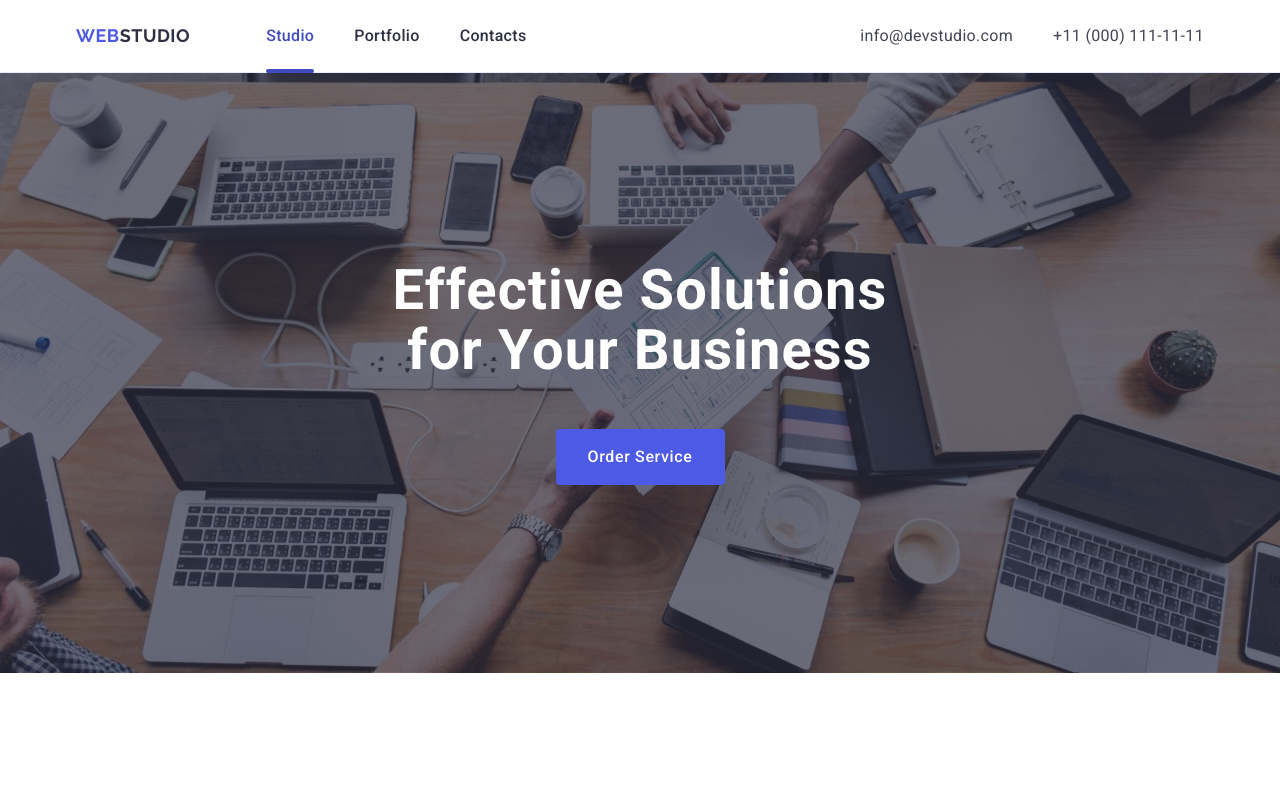
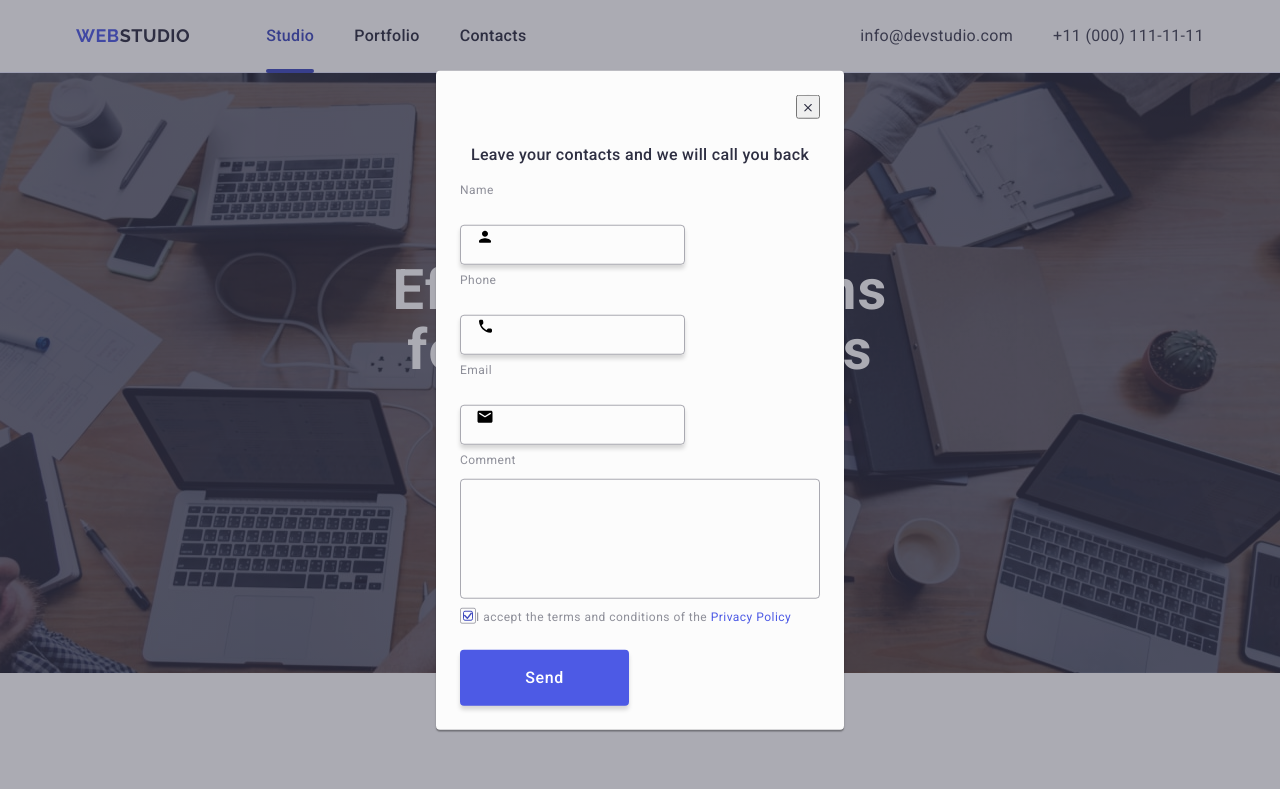
Before and after one commit to innabratashchuk/goit-markup-hw-05, a plain HTML site: page index.html in a window 1280 px wide. Shown: the top 789 px of the page. Drawn offline with nearby package versions, Linux system fonts and the light colour scheme.

Commit message:
add button

```diff
--- a/css/styles.css
+++ b/css/styles.css
@@ -547,6 +547,8 @@ transform: translateY(0);
         background: #fcfcfc;
         padding: 24px;
         transform: translate(-50%, -50%);
+        transition: transform 250ms cubic-bezier(0.4, 0, 0.2, 1);
+        padding: 72px 24px 24px 24px;
 }
 
 /* form*/
@@ -556,31 +558,29 @@ button {
     font-family: inherit;
     line-height: inherit;
 }
+
+
 .form-close {
-    width: 24px;
-    height: 24px;
-    margin-bottom: 29px;
-}
-.modal-close {
     position: absolute;
     top: 24px;
     right: 24px;
-    border: 1px solid #8e8f99;
+    border: 1px solid rgba(0, 0, 0, 0.1);
     border-radius: 50%;
 
     background: #e7e9fc;
 
     width: 24px;
     height: 24px;
-            border-radius: 100%;
-    fill: #e7e9fc;
-                stroke-width: 1px;
-                stroke: rgba(0, 0, 0, 0.1);
+    margin-bottom: 29px;
+
     display: flex;
     justify-content: center;
     align-items: center;
+    padding: 0;
+    cursor: pointer;
+    transition: background-color 250ms cubic-bezier(0.4, 0, 0.2, 1), border 250ms cubic-bezier(0.4, 0, 0.2, 1);
+}
 
-}
 .icon-close {
     fill: #2e2f42;
 }
@@ -600,6 +600,7 @@ button {
         flex-direction: column;
         gap: 8px;
         border-radius: 4px;
+        margin-bottom: 8px;
 
 }
 .form-label {
@@ -625,7 +626,10 @@ button {
 
 
 }
+.form-input:focus {
+    border-color: #4D5AE5;
 
+}
 .form-icon {
     position: absolute;
     left: 16px;
@@ -643,6 +647,21 @@ input::placeholder {
         letter-spacing: 0.04em;
         color: #8e8f99;
 
+}
+.modal-textarea {
+    width: 100%;
+    height: 120px;
+    font-size: 12px;
+    line-height: 1.17;
+    letter-spacing: 0.04em;
+    color: rgba(46, 47, 66, 0.4);
+    border: 1px solid rgba(46, 47, 66, 0.4);
+    border-radius: 4px;
+    background-color: transparent;
+    padding: 8px 16px;
+    outline: transparent;
+    resize: none;
+    transition: border-color 250ms cubic-bezier(0.4, 0, 0.2, 1);
 }
 .privacy {
     margin-bottom: 24px;
@@ -708,4 +727,9 @@ input::placeholder {
 .modal-button:focus
 {
     background-color: #404BBF;
+    border: none;
 }
+
+/* fill: #e7e9fc;
+stroke-width: 1px;
+stroke: rgba(0, 0, 0, 0.1); */
--- a/index.html
+++ b/index.html
@@ -468,12 +468,12 @@
           <p class="label-text">Subscribe</p>
           <form class="footer-form">
             <label class="footer-label" for="footer-input-email"></label>
-            <div class="footer-input">
+
             <input
               class="form-input"
               name="footer-input-email"
               id="footer-input-email"
-                type="text"
+              type="email"
               placeholder="E-mail"
             />
             <button class="footer-button" type="submit">
@@ -482,31 +482,30 @@
                 <use href="./images/icons.svg#icon-icon-telegram"></use>
               </svg>
             </button>
-            </div>
           </form>
         </div>
       </div>
     </footer>
-    <div class="modal-overlay">
+    <div class="modal-overlay is-open">
       <div class="modal">
         <div class="form-close">
-          <a href="" class="modal-close">
+          <button type="button" class="modal-close">
             <svg class="icon-close" width="8" height="8">
               <use href="./images/icons.svg#icon-close-black"></use>
             </svg>
-          </a>
+          </button>
         </div>
         <p class="callback-text">
           Leave your contacts and we will call you back
         </p>
         <form name="callback" autocomplete="off" novalidate>
           <div class="form-field">
-            <label class="form-label" for="input-name">Name</label>
+            <label class="form-label" for="user-name">Name</label>
             <div class="input-wrapper">
               <input
                 class="form-input"
-                name="input-name"
-                id="input-name"
+                name="user-name"
+                id="user-name"
                 type="text"
               />
               <svg class="form-icon" width="18" height="24">
@@ -544,16 +543,16 @@
             </div>
           </div>
           <div class="form-field">
-            <label class="form-label" for="input-coment">Comment</label>
-            <div class="input-wrapper">
-              <input
-                class="form-input"
-                name="input-coment"
-                id="input-coment"
+            <label class="form-label" for="user-comment">Comment</label>
+
+            <textarea
+              class="modal-textarea"
+              name="user-comment"
+              id="user-comment"
               type="text"
               placeholder="Text input"
-              />
-            </div>
+            >
+            </textarea>
           </div>
           <div class="privacy">
             <input
```
Lines whose indentation alone changed are shown as unchanged.
